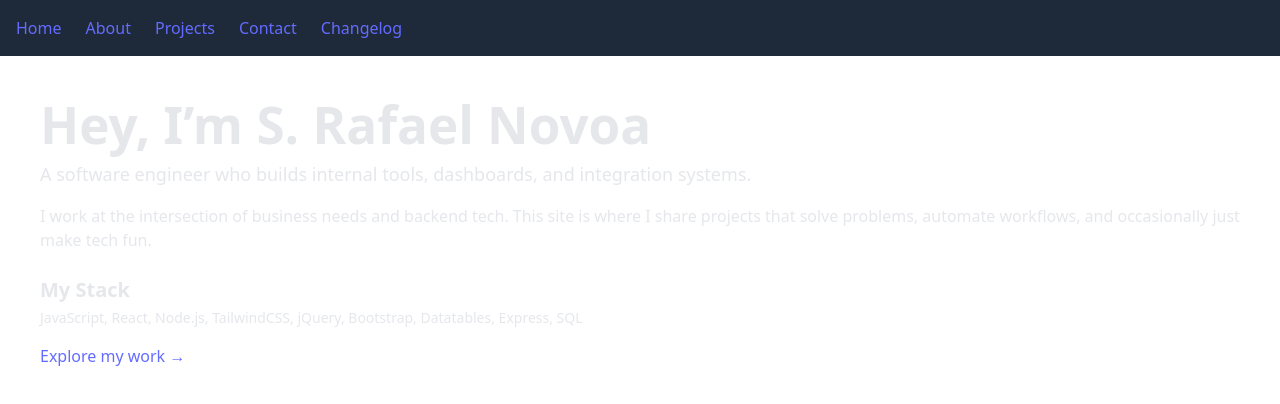
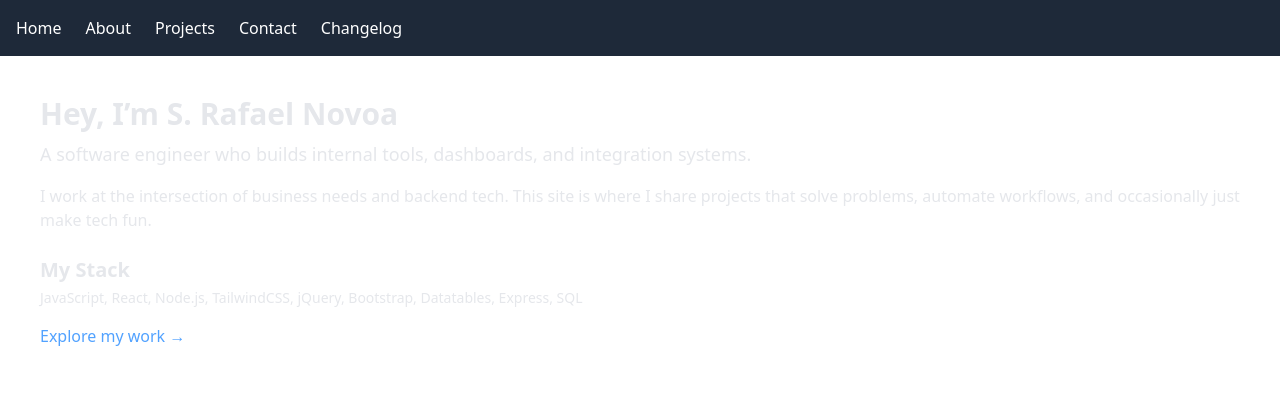
Before and after one commit to srafaelnovoa/srafaelnovoa.github.io, a React (Vite) app: page / in a window 1280 px wide. Shown: the top 404 px of the page. Built offline with nearby package versions, Linux system fonts and the light colour scheme.

Commit message:
set as dark mode

```diff
--- a/index.html
+++ b/index.html
@@ -1,12 +1,12 @@
 <!DOCTYPE html>
-<html lang="en">
+<html lang="en" class="dark">
   <head>
     <meta charset="UTF-8" />
     <link rel="icon" type="image/svg+xml" href="/favicon.ico" />
     <meta name="viewport" content="width=device-width, initial-scale=1.0" />
     <title>S.Rafael Novoa | Portfolio</title>
   </head>
-  <body>
+  <body class="bg-white text-black dark:bg-gray-900 dark:text-white">
     <div id="root"></div>
     <script type="module" src="/src/main.jsx"></script>
   </body>
--- a/src/App.jsx
+++ b/src/App.jsx
@@ -10,7 +10,7 @@ function App() {
   return (
     <>
       <Navbar />
-      <div className="p-4">
+      <div className="p-4 ">
         <Routes>
           <Route path="/" element={<Home />} />
           <Route path="/about" element={<About />} />
--- a/src/index.css
+++ b/src/index.css
@@ -1,70 +1,20 @@
 @import "tailwindcss";
 
+/* Optional: Keep system font and smoothing globally */
 :root {
   font-family: system-ui, Avenir, Helvetica, Arial, sans-serif;
-  line-height: 1.5;
-  font-weight: 400;
-
-  color-scheme: light dark;
-  color: rgba(255, 255, 255, 0.87);
-  background-color: #242424;
-
   font-synthesis: none;
   text-rendering: optimizeLegibility;
   -webkit-font-smoothing: antialiased;
   -moz-osx-font-smoothing: grayscale;
 }
 
-a {
-  font-weight: 500;
-  color: #646cff;
-  text-decoration: inherit;
-}
-a:hover {
-  color: #535bf2;
-}
-
 body {
   margin: 0;
-  display: flex;
-  /*place-items: center;*/
-  /*min-width: 320px;*/
   min-height: 100vh;
 }
 
-h1 {
-  font-size: 3.2em;
-  line-height: 1.1;
+/* Optional: global link style if you want non-Tailwind defaults */
+a {
+  text-decoration: none;
 }
-
-button {
-  border-radius: 8px;
-  border: 1px solid transparent;
-  padding: 0.6em 1.2em;
-  font-size: 1em;
-  font-weight: 500;
-  font-family: inherit;
-  background-color: #1a1a1a;
-  cursor: pointer;
-  transition: border-color 0.25s;
-}
-button:hover {
-  border-color: #646cff;
-}
-button:focus,
-button:focus-visible {
-  outline: 4px auto -webkit-focus-ring-color;
-}
-
-@media (prefers-color-scheme: light) {
-  :root {
-    color: #213547;
-    background-color: #ffffff;
-  }
-  a:hover {
-    color: #747bff;
-  }
-  button {
-    background-color: #f9f9f9;
-  }
-}
```
